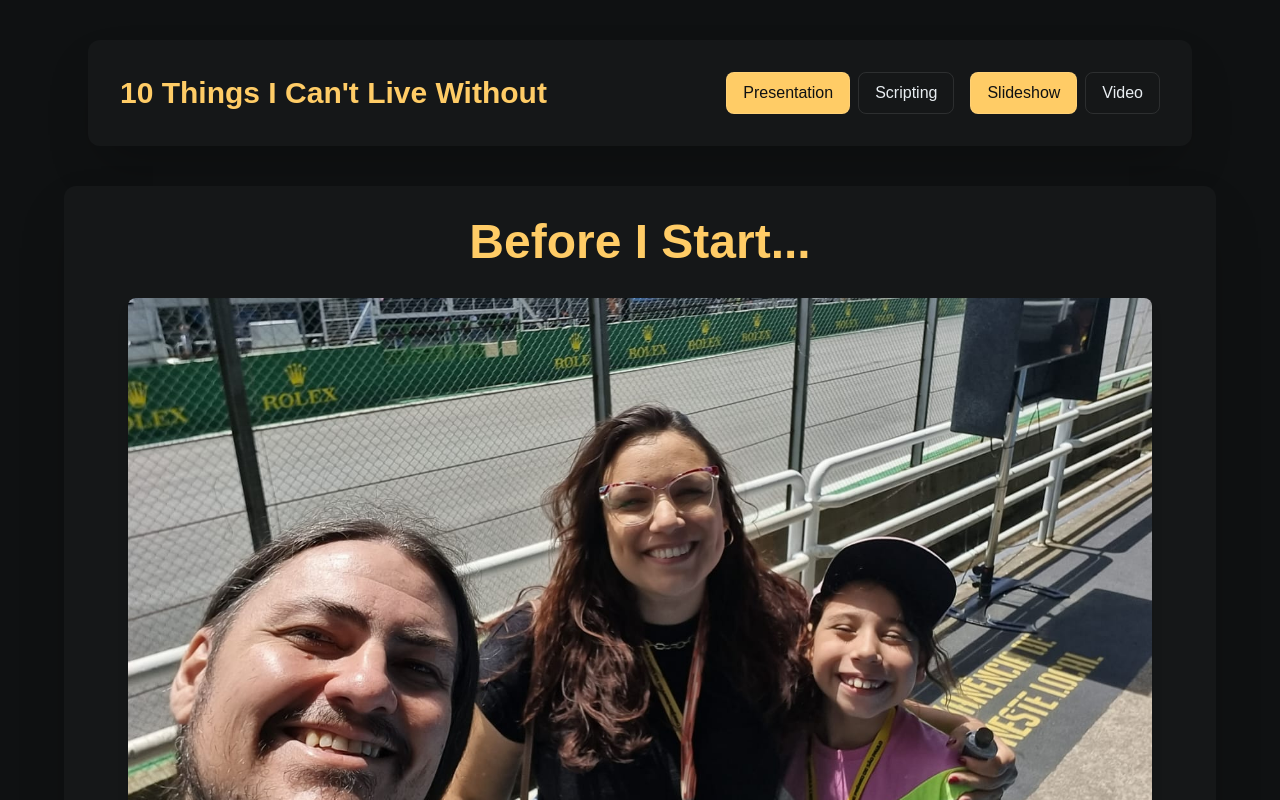
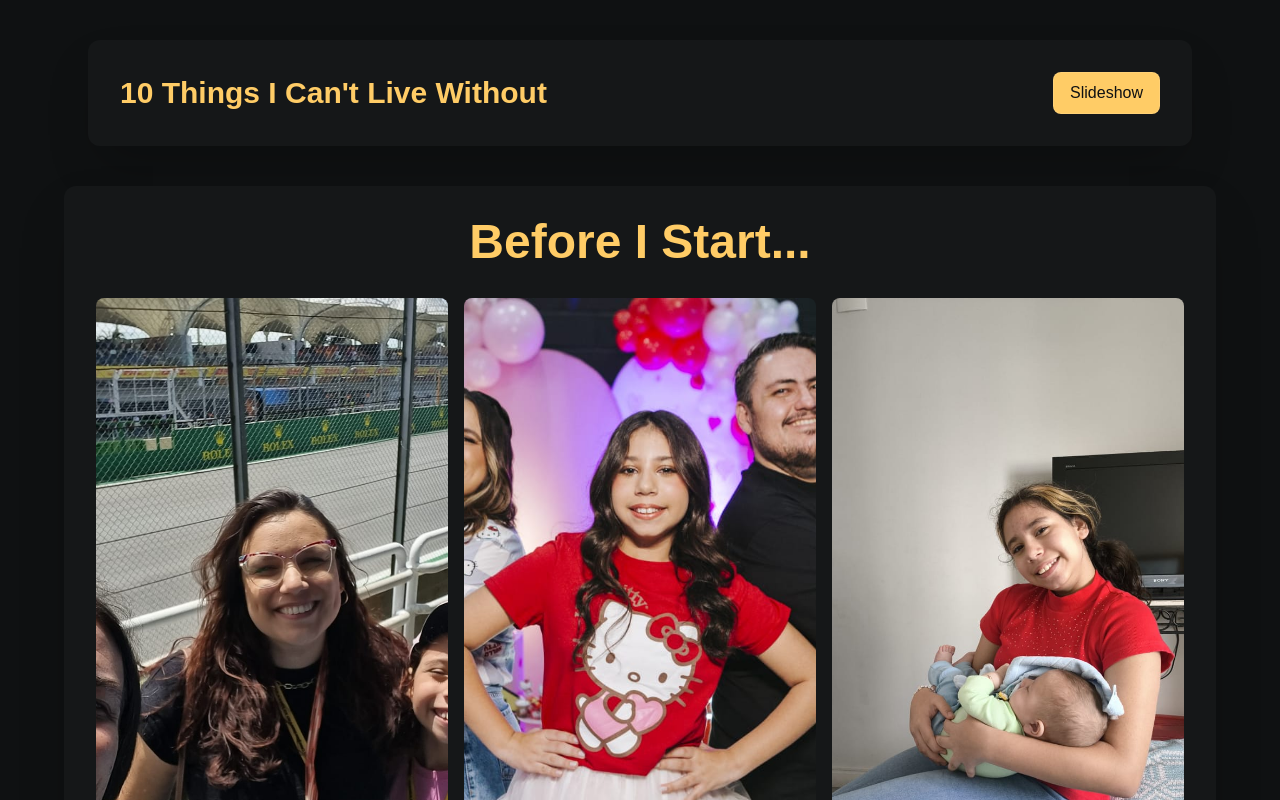
Before and after one commit to tiagocosmai/yasigi-project, a React (Vite) app: page / in a window 1280 px wide. Shown: the top 800 px of the page. Built offline with nearby package versions, Linux system fonts and the light colour scheme.

Commit message:
chore: remove buttons

```diff
--- a/src/App.jsx
+++ b/src/App.jsx
@@ -1,4 +1,4 @@
-import { useState } from 'react';
+import { useState, useEffect } from 'react';
 import Slideshow from './components/Slideshow';
 import VideoSection from './components/VideoSection';
 import Footer from './components/Footer';
@@ -6,6 +6,19 @@ import Footer from './components/Footer';
 function App() {
   const [activeSection, setActiveSection] = useState('slideshow'); // 'slideshow' or 'video'
   const [mode, setMode] = useState('presentation'); // 'presentation' or 'scripting'
+
+  // Keyboard shortcut: CTRL+SHIFT+B to toggle mode
+  useEffect(() => {
+    const handleKeyDown = (e) => {
+      if (e.ctrlKey && e.shiftKey && e.key === 'B') {
+        e.preventDefault();
+        setMode((prev) => (prev === 'presentation' ? 'scripting' : 'presentation'));
+      }
+    };
+
+    window.addEventListener('keydown', handleKeyDown);
+    return () => window.removeEventListener('keydown', handleKeyDown);
+  }, []);
 
   return (
     <div className="min-h-screen bg-[#0f1112] text-[#e9eef2]">
@@ -17,30 +30,6 @@ function App() {
               10 Things I Can't Live Without
             </h1>
             <div className="flex flex-wrap gap-3 sm:gap-4 items-center justify-center md:justify-end">
-              {activeSection === 'slideshow' && (
-                <div className="flex gap-2">
-                  <button
-                    onClick={() => setMode('presentation')}
-                    className={`px-3 py-2 sm:px-4 rounded-lg border border-white/10 transition-colors text-sm sm:text-base ${
-                      mode === 'presentation'
-                        ? 'bg-[#ffcc66] text-[#0f1112]'
-                        : 'bg-transparent text-[#e9eef2] hover:bg-white/5'
-                    }`}
-                  >
-                    Presentation
-                  </button>
-                  <button
-                    onClick={() => setMode('scripting')}
-                    className={`px-3 py-2 sm:px-4 rounded-lg border border-white/10 transition-colors text-sm sm:text-base ${
-                      mode === 'scripting'
-                        ? 'bg-[#ffcc66] text-[#0f1112]'
-                        : 'bg-transparent text-[#e9eef2] hover:bg-white/5'
-                    }`}
-                  >
-                    Scripting
-                  </button>
-                </div>
-              )}
               <div className="flex gap-2">
                 <button
                   onClick={() => setActiveSection('slideshow')}
@@ -52,16 +41,6 @@ function App() {
                 >
                   Slideshow
                 </button>
-                <button
-                  onClick={() => setActiveSection('video')}
-                  className={`px-3 py-2 sm:px-4 rounded-lg border border-white/10 transition-colors text-sm sm:text-base ${
-                    activeSection === 'video'
-                      ? 'bg-[#ffcc66] text-[#0f1112]'
-                      : 'bg-transparent text-[#e9eef2] hover:bg-white/5'
-                  }`}
-                >
-                  Video
-                </button>
               </div>
             </div>
           </div>
@@ -71,7 +50,7 @@ function App() {
       {/* Main Content */}
       <main className="pb-8">
         {activeSection === 'slideshow' ? (
-          <Slideshow mode={mode} />
+          <Slideshow mode={mode} onNavigateToVideo={() => setActiveSection('video')} />
         ) : (
           <VideoSection />
         )}
--- a/src/components/Slideshow.jsx
+++ b/src/components/Slideshow.jsx
@@ -1,7 +1,7 @@
 import { useState, useEffect, useRef, useCallback } from 'react';
 import { slidesData } from '../data/slidesData';
 
-const Slideshow = ({ language = 'en', mode = 'presentation' }) => {
+const Slideshow = ({ language = 'en', mode = 'presentation', onNavigateToVideo }) => {
   const [currentIndex, setCurrentIndex] = useState(0);
   const [isFullscreen, setIsFullscreen] = useState(false);
   const slideshowRef = useRef(null);
@@ -77,83 +77,87 @@ const Slideshow = ({ language = 'en', mode = 'presentation' }) => {
 
   // Presentation mode: only title and image(s)
   if (mode === 'presentation') {
+    // Calculate grid layout based on number of images
+    const getGridLayout = (count) => {
+      if (count === 1) return { cols: 1, rows: 1, special: null };
+      if (count === 2) return { cols: 2, rows: 1, special: null };
+      if (count === 3) return { cols: 3, rows: 1, special: null };
+      if (count === 4) return { cols: 2, rows: 2, special: null };
+      if (count === 5) return { cols: 3, rows: 2, special: 'five' }; // Special layout for 5
+      if (count === 6) return { cols: 3, rows: 2, special: null };
+      // For more than 6, use a flexible grid
+      return { cols: 3, rows: Math.ceil(count / 3), special: null };
+    };
+
+    const gridLayout = hasMultipleIcons ? getGridLayout(icons.length) : { cols: 1, rows: 1, special: null };
+
     return (
       <div
         ref={slideshowRef}
-        className={`bg-[#151718] rounded-xl shadow-2xl transition-all duration-300 ${
+        className={`bg-[#151718] rounded-xl shadow-2xl transition-all duration-300 flex flex-col ${
           isFullscreen
             ? 'fixed inset-0 z-50 rounded-none m-0 p-4 md:p-8'
             : 'max-w-6xl mx-auto my-10 p-6 md:p-8'
         }`}
+        style={isFullscreen ? { height: '100vh' } : { minHeight: 'calc(100vh - 200px)' }}
       >
-        <div className="flex flex-col items-center justify-center min-h-[500px] md:min-h-[600px]">
         {/* Title */}
-          <h2 className="text-3xl md:text-4xl lg:text-5xl font-bold text-[#ffcc66] mb-6 md:mb-8 text-center">
+        <h2 className="text-3xl md:text-4xl lg:text-5xl font-bold text-[#ffcc66] mb-6 md:mb-8 text-center flex-shrink-0">
           {currentSlide.title}
         </h2>
 
-          {/* Images - Collage if multiple, single large if one */}
-          <div className="w-full flex justify-center">
+        {/* Images - Mosaic layout that fills available space */}
+        <div className="flex-1 w-full flex items-center justify-center overflow-hidden">
           {hasMultipleIcons ? (
-              <div className="grid grid-cols-2 gap-2 md:gap-4 max-w-5xl w-full">
+            <div
+              className="w-full h-full grid gap-2 md:gap-4"
+              style={{
+                gridTemplateColumns: `repeat(${gridLayout.cols}, 1fr)`,
+                gridTemplateRows: `repeat(${gridLayout.rows}, 1fr)`,
+              }}
+            >
               {icons.map((icon, idx) => {
-                  // Layout logic for different numbers of images
-                  let colSpan = 'col-span-1';
-                  let aspectClass = 'aspect-square';
-
-                  if (icons.length === 2) {
-                    colSpan = 'col-span-1';
-                    aspectClass = 'aspect-square';
-                  } else if (icons.length === 3) {
-                    if (idx === 0) {
-                      colSpan = 'col-span-2';
-                      aspectClass = 'aspect-[2/1]';
+                // Special layout for 5 images: 3 on top row, 2 on bottom row
+                let gridArea = '';
+                if (gridLayout.special === 'five') {
+                  if (idx < 3) {
+                    // First 3 images on top row
+                    gridArea = `1 / ${idx + 1} / 2 / ${idx + 2}`;
                   } else {
-                      colSpan = 'col-span-1';
-                      aspectClass = 'aspect-square';
+                    // Last 2 images on bottom row, centered
+                    const bottomIdx = idx - 3;
+                    gridArea = `2 / ${bottomIdx + 2} / 3 / ${bottomIdx + 3}`;
                   }
-                  } else if (icons.length === 4) {
-                    colSpan = 'col-span-1';
-                    aspectClass = 'aspect-square';
-                  } else if (icons.length === 5) {
-                    if (idx === 0) {
-                      colSpan = 'col-span-2';
-                      aspectClass = 'aspect-[2/1]';
-                    } else {
-                      colSpan = 'col-span-1';
-                      aspectClass = 'aspect-square';
-                    }
-                  } else {
-                    // For 6+ images, use a 3-column grid
-                    colSpan = 'col-span-1';
-                    aspectClass = 'aspect-square';
                 }
 
                 return (
-                    <div key={idx} className={colSpan}>
+                  <div
+                    key={idx}
+                    className="w-full h-full overflow-hidden"
+                    style={gridArea ? { gridArea } : {}}
+                  >
                     <img
                       src={`/new-icons/${icon}`}
                       alt={`${currentSlide.title} - ${idx + 1}`}
-                        className={`w-full ${aspectClass} rounded-lg shadow-lg object-cover`}
+                      className="w-full h-full rounded-lg shadow-lg object-cover"
                     />
                   </div>
                 );
               })}
             </div>
           ) : (
-              <div className="w-full max-w-5xl">
+            <div className="w-full h-full flex items-center justify-center">
               <img
                 src={`/new-icons/${icons[0]}`}
                 alt={currentSlide.title}
-                  className="w-full rounded-lg shadow-lg object-cover aspect-video"
+                className="w-full h-full rounded-lg shadow-lg object-cover max-h-full"
               />
             </div>
           )}
         </div>
-        </div>
 
         {/* Navigation Controls */}
-        <div className="flex flex-wrap justify-center items-center gap-2 sm:gap-4 mt-6">
+        <div className="flex flex-wrap justify-center items-center gap-2 sm:gap-4 mt-6 flex-shrink-0">
           <button
             onClick={handlePrev}
             className="px-3 py-2 sm:px-4 rounded-lg bg-transparent border border-white/10 text-[#e9eef2] hover:bg-white/5 transition-colors text-sm sm:text-base"
@@ -176,6 +180,14 @@ const Slideshow = ({ language = 'en', mode = 'presentation' }) => {
           >
             {isFullscreen ? '⤓ Exit' : '⤢ Fullscreen'}
           </button>
+          {onNavigateToVideo && (
+            <button
+              onClick={onNavigateToVideo}
+              className="px-3 py-2 sm:px-4 rounded-lg bg-transparent border border-white/10 text-[#e9eef2] hover:bg-white/5 transition-colors text-sm sm:text-base"
+            >
+              Video
+            </button>
+          )}
         </div>
 
         {/* Instructions */}
@@ -220,7 +232,7 @@ const Slideshow = ({ language = 'en', mode = 'presentation' }) => {
       </div>
 
       {/* Navigation Controls */}
-      <div className="flex flex-wrap justify-center items-center gap-2 sm:gap-4 mt-6">
+      <div className="flex flex-wrap justify-center items-center gap-2 sm:gap-4 mt-6 flex-shrink-0">
         <button
           onClick={handlePrev}
           className="px-3 py-2 sm:px-4 rounded-lg bg-transparent border border-white/10 text-[#e9eef2] hover:bg-white/5 transition-colors text-sm sm:text-base"
@@ -243,6 +255,14 @@ const Slideshow = ({ language = 'en', mode = 'presentation' }) => {
         >
           {isFullscreen ? '⤓ Exit' : '⤢ Fullscreen'}
         </button>
+        {onNavigateToVideo && (
+          <button
+            onClick={onNavigateToVideo}
+            className="px-3 py-2 sm:px-4 rounded-lg bg-transparent border border-white/10 text-[#e9eef2] hover:bg-white/5 transition-colors text-sm sm:text-base"
+          >
+            Video
+          </button>
+        )}
       </div>
 
       {/* Instructions */}
--- a/src/components/VideoSection.jsx
+++ b/src/components/VideoSection.jsx
@@ -1,20 +1,21 @@
 const VideoSection = () => {
-  // Extract video ID from YouTube URL
-  const embedUrl = `https://www.youtube.com/watch?v=YDcvkm3pAgE`;
-
   return (
     <section className="max-w-6xl mx-auto my-10 px-4 md:px-6">
       <div className="bg-[#151718] rounded-xl shadow-2xl p-6 md:p-8">
         <h2 className="text-2xl md:text-3xl font-bold text-[#ffcc66] mb-6 text-center">
           Presentation Video
         </h2>
-        <div className="relative w-full" style={{ paddingBottom: '56.25%' }}>
+        <div className="flex justify-center">
           <iframe
-            className="absolute top-0 left-0 w-full h-full rounded-lg"
-            src={embedUrl}
-            title="Presentation Video"
-            allow="accelerometer; autoplay; clipboard-write; encrypted-media; gyroscope; picture-in-picture"
+            width="560"
+            height="315"
+            src="https://www.youtube.com/embed/YDcvkm3pAgE?si=zc90sWUXVPDZ9KvJ"
+            title="YouTube video player"
+            frameBorder="0"
+            allow="accelerometer; autoplay; clipboard-write; encrypted-media; gyroscope; picture-in-picture; web-share"
+            referrerPolicy="strict-origin-when-cross-origin"
             allowFullScreen
+            className="rounded-lg w-full max-w-[560px] aspect-video"
           />
         </div>
       </div>
```
Lines whose indentation alone changed are shown as unchanged.
